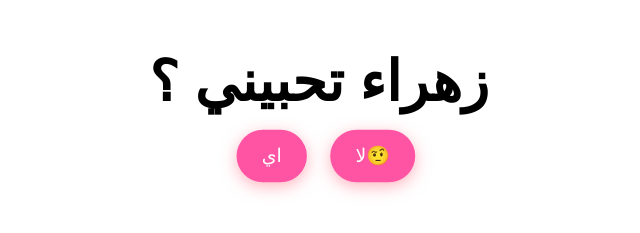
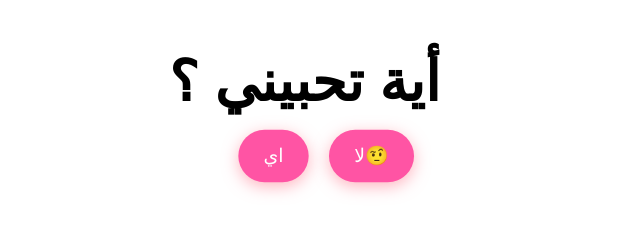
Before and after one commit to shaghaf2/O-love-me-aya, a plain HTML site: page index.html in a window 1280 px wide. Shown: the part 331-564 px from the top of the page, without its empty margins (321-961 px from the left). Drawn offline with Linux system fonts and the light colour scheme.

Commit message:
Update index.html

```diff
--- a/index.html
+++ b/index.html
@@ -15,7 +15,7 @@
 
 <div class="question-container container">
 <video class="local-gif" src="Reply me love.mp4" autoplay muted loop></video>
-  <h2 class="question">زهراء تحبيني ؟</h2>
+  <h2 class="question">أية تحبيني ؟</h2>
   <div class="button-container">
     <button class="yes-btn btn js-yes-btn">اي </button>
     <button class="no-btn btn js-no-btn">لا🤨</button>
```
